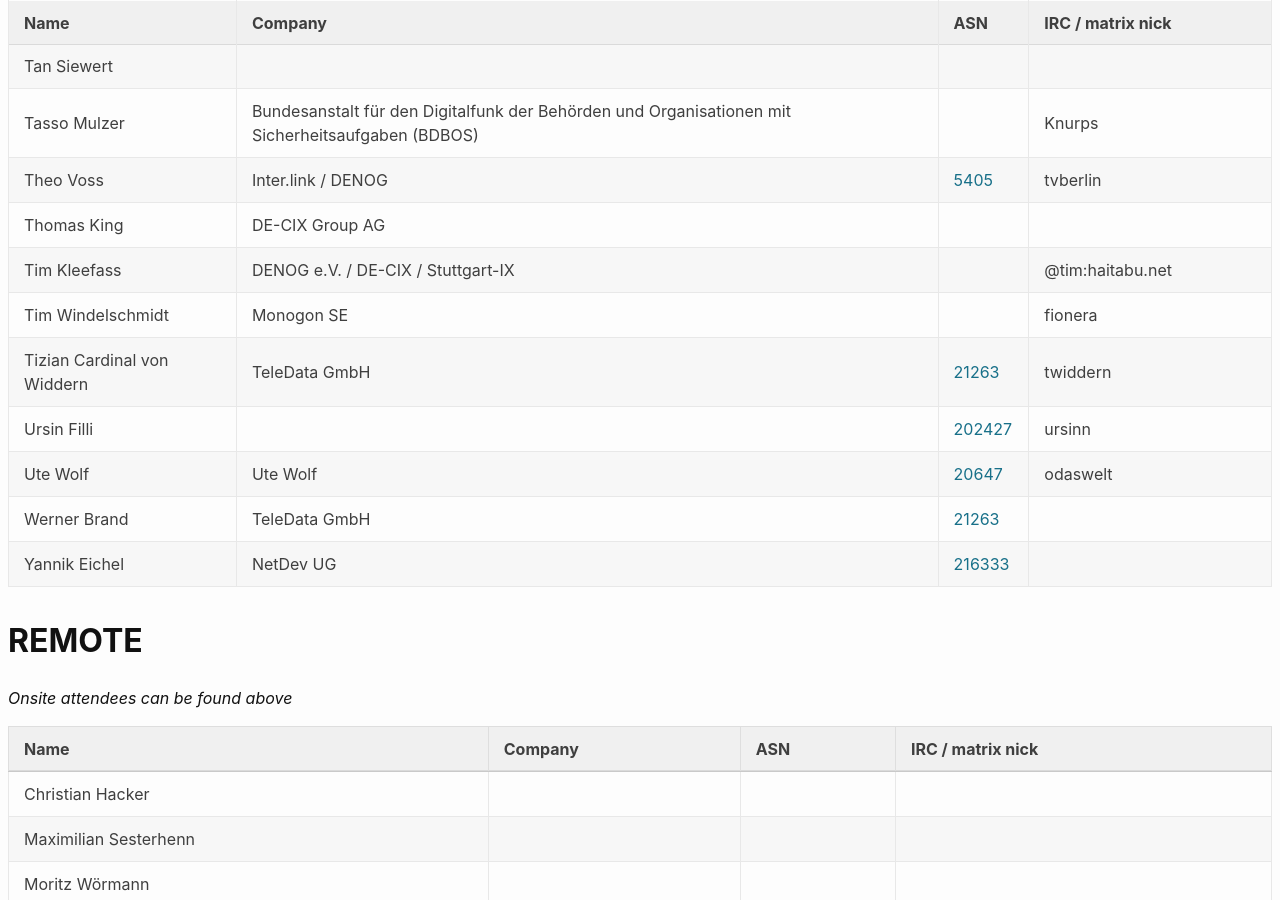
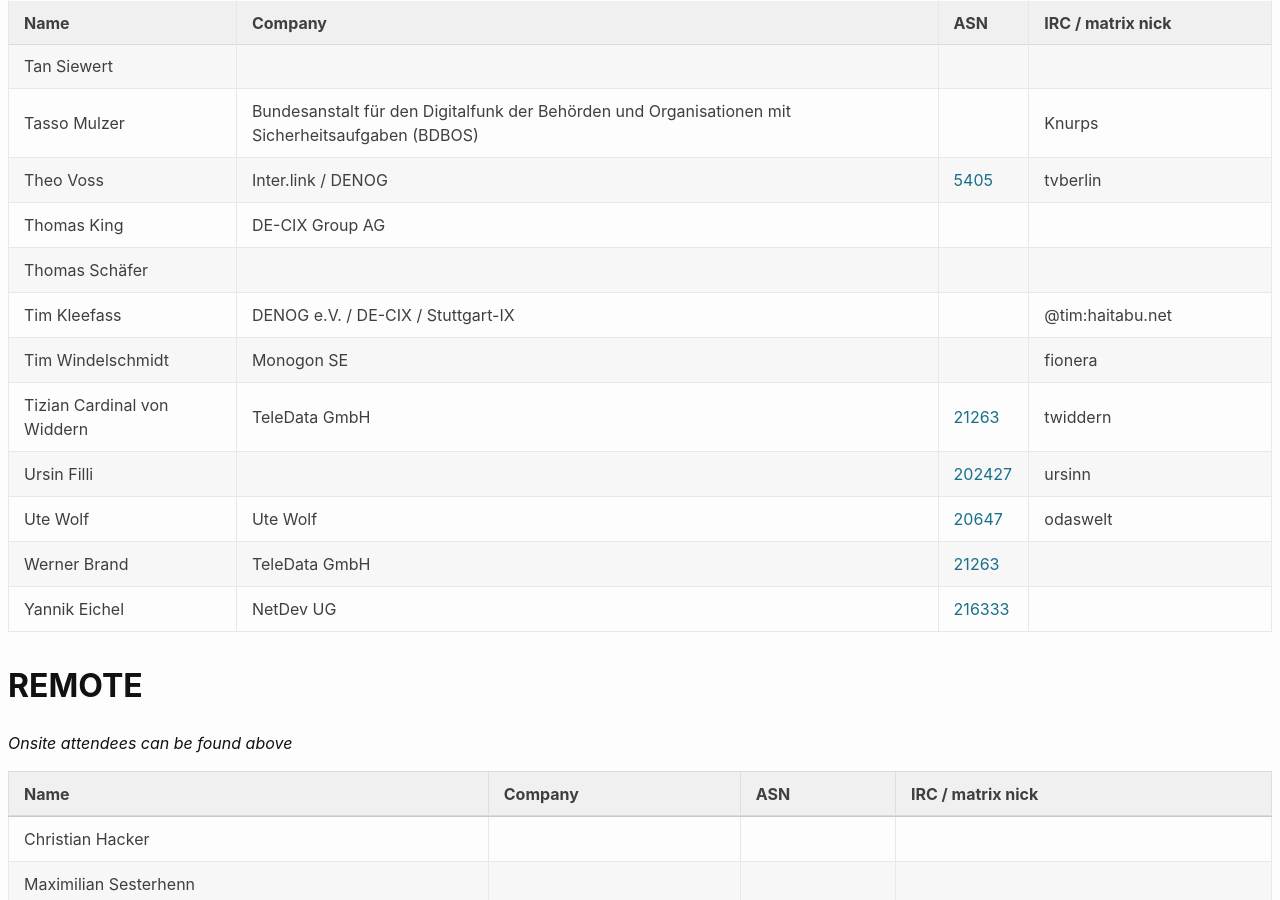
Before and after one commit to denog/pretix-attendeelist, a Jekyll site: the page built from denog17/index.markdown, in a window 1280 px wide and 900 px high, scrolled down 2698 px. Built offline with Jekyll 4.4.1, drawn with Linux system fonts in a browser that asks for light colours.

Commit message:
Latest data: Wed May  7 17:32:03 UTC 2025

```diff
--- a/_data/attendees_denog17_onsite.json
+++ b/_data/attendees_denog17_onsite.json
@@ -366,6 +366,12 @@
     "asn": null
   },
   {
+    "name": "Thomas Schäfer",
+    "company": null,
+    "irc": null,
+    "asn": null
+  },
+  {
     "name": "Tim Kleefass",
     "company": "DENOG e.V. / DE-CIX / Stuttgart-IX",
     "irc": "@tim:haitabu.net",
```
